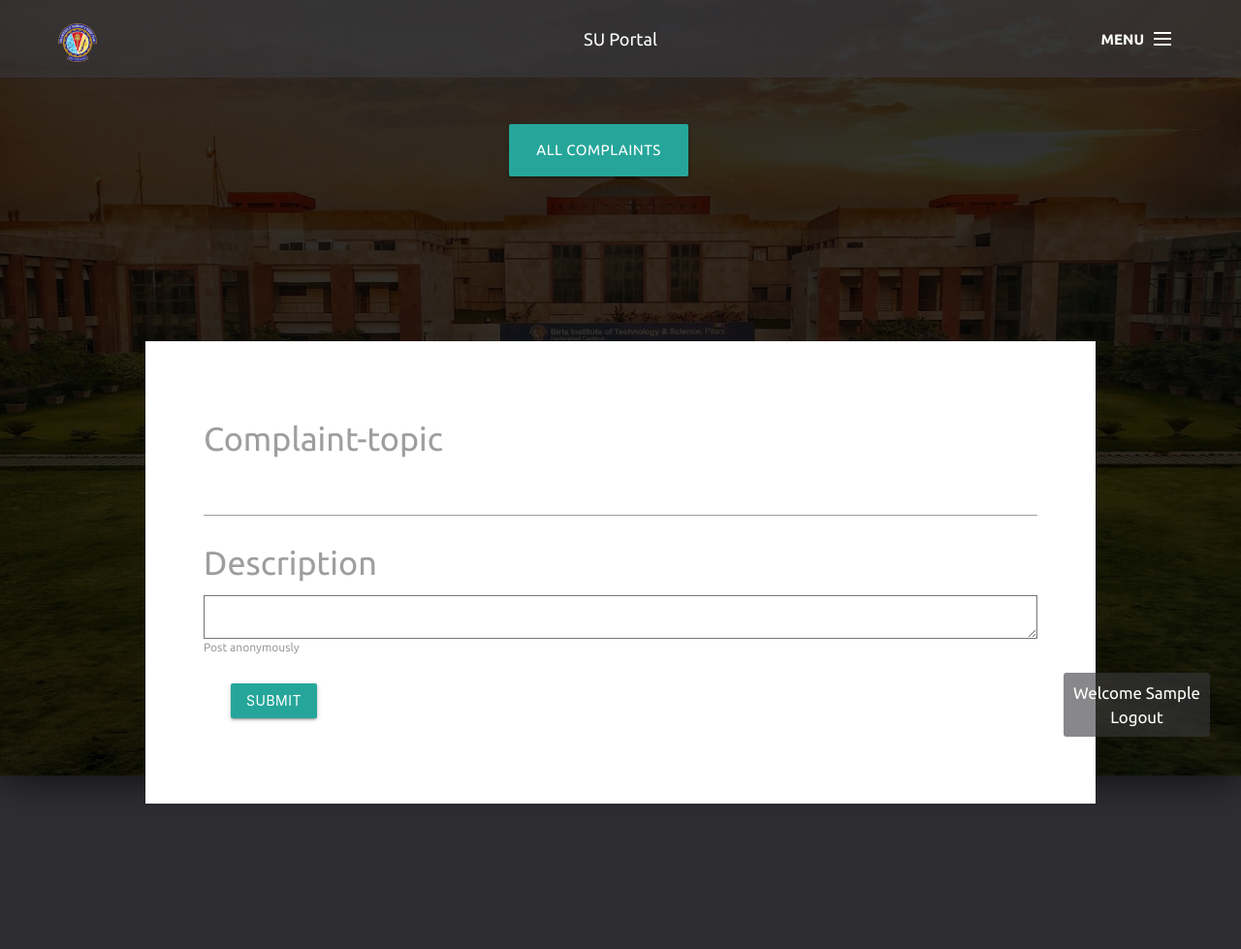
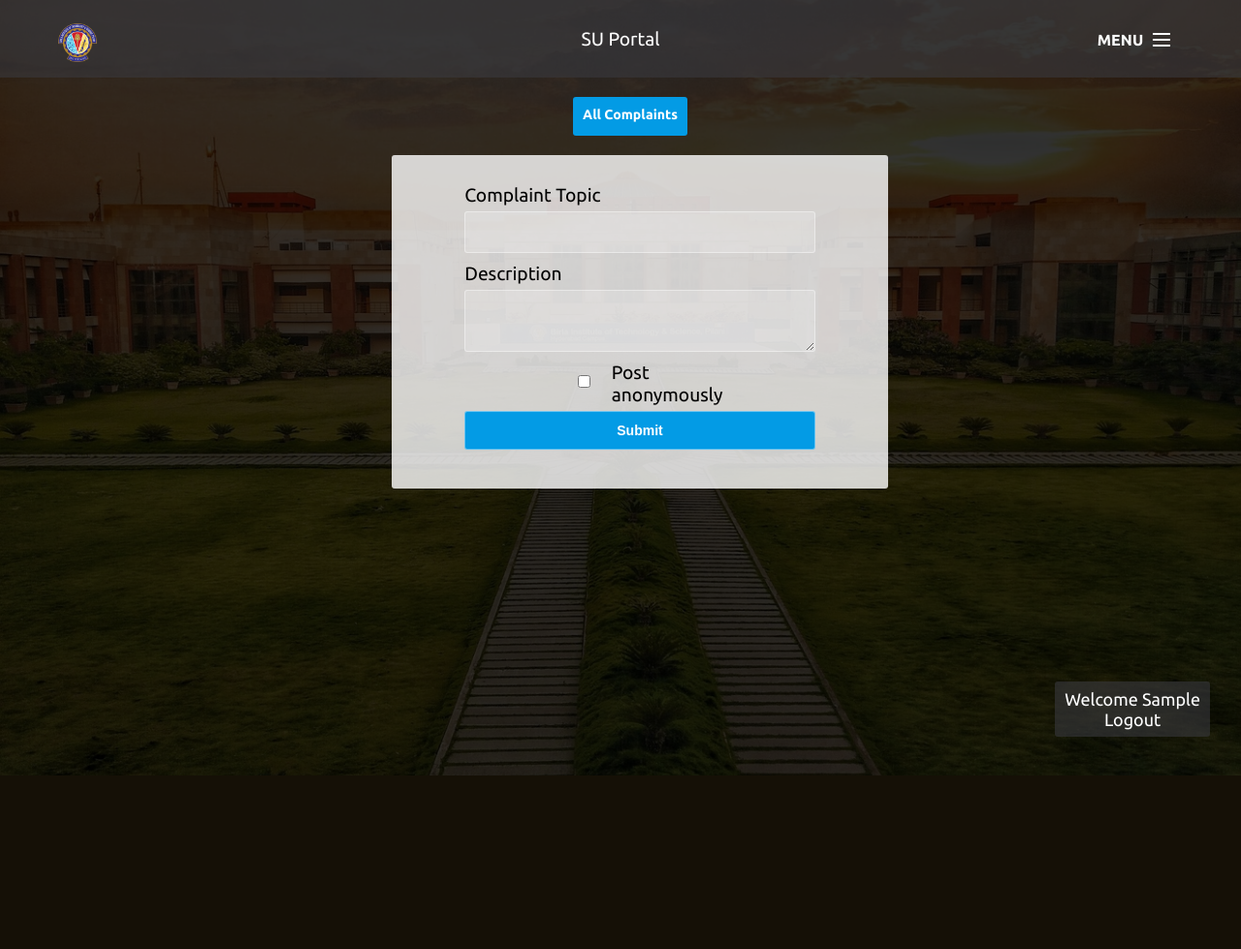
Before and after one commit to bits-su/SU-Portal, a Django app: page /tickets/new/ in a window 1280 px wide. Shown: the whole page at 97% size. After the commit the page ends 800 px from the top, so only its background shows below. Run offline with Django 3.2, Linux system fonts and the light colour scheme; the visitor is signed in with stand-in values (Sample User, id 1); data comes from the database, SQL or seed files in the repository; data that the repository does not hold is empty; some libraries are stand-ins or nearby versions.

Commit message:
front: fix simpleticket

```diff
--- a/app/static/app/stylesheets/home.css
+++ b/app/static/app/stylesheets/home.css
@@ -95,6 +95,10 @@ Main components
     background-size: cover;
     background-attachment: fixed;
     z-index: 0;
+}
+#main-wrapper {
+    max-height: 100vh;
+    overflow: auto;
 }
 #cd-intro h1 {
     position: absolute;
@@ -459,8 +463,7 @@ Main components
 .complaints-block {
     border-radius:20px;
     width: 1700px;
-    padding: 25px;
-    margin: 25px;
+    padding-top: 100px;
 }
 
 .list-head {
--- a/app/static/app/stylesheets/simpleview.css
+++ b/app/static/app/stylesheets/simpleview.css
@@ -3,12 +3,11 @@
     padding:0;
 }
 .table-viewall{
-    padding:1em;
-    margin-left:5em;
     text-align:center;
     color:black;
-    background-color:white;
-    opacity:0.9;
+    background-color: rgba(255,255,255,0.8);
+    width: 80vw;
+    border-radius: 3px;
 }
 .list-head-viewall > td > a{
     color:black;
@@ -21,61 +20,42 @@
 }
 .table-viewall > thead > tr > td{
     font-size:1.5em;
-    padding-left:2em;
 }
 .table-viewall > tbody > tr > td{
     font-size:1.25em;
-    padding-left:2em;
 }
 .table-viewall > tbody,thead > tr > .ticket-name-viewall{
     width:70%;
     text-align:center;
 }
 .simple-view{
-    font-size:20px;
     color:black;
-    padding:1em;
+    display: flex;
+    flex-direction: column;
+    justify-content: center;
+    align-items: center;
 }
 .hidden{
     display:none;
-}
-.row-view{
-    padding-top:1em;
-    padding-left:2em;
-    background-color: white;
-    margin-top:2em;
-}
-.description-view{
-    margin:1em;
-}
-#description-content-view{
-    margin:1em;
 }
 .ticket-view{
     display:flex;
     flex-direction:row;
     justify-content:space-around;
-    padding-right:3em;
-    margin-top:1em;
 }
 .contents-view{
-    padding:1em;
-    background-color: white;
+    padding: 20px;
 }
 .ticket-comments-view{
     display:flex;
     flex-direction:column;
-    background-color: white;
-    opacity:0.9;
-    padding:2em;
     justify-content:space-between;
+    padding: 20px;
 }
 .ticket-comment-main{
     display:flex;
     flex-direction: row;
     justify-content: space-between;
-    background-color: white;
-    padding-top:1em;
 }
 .delete-comment-view > a{
     color:black;
@@ -84,18 +64,117 @@
     padding-bottom:1em;
     border-bottom: 1px solid gray;
 }
-#create-ticket-div-update{
-    padding-top:7.5em;
-}
 .form-update{
-    padding:5em;
     font-size:2em;
     color:black;
 }
-.form-group-update{
-    padding:2em;
-    background-color:white;
+#create-ticket-button > a {
+    background-color: #039be5;
+    color: white;
+    border-radius: 3px;
+    height: 40px;
+    font-size: 14px;
+    font-weight: bold;
+    padding: 10px;
+    margin-left: 20px;
 }
-.form-group-update > input {
-    margin:2em;
+.filter-message {
+    color: white;
 }
+.top-button {
+    background-color: #039be5;
+    color: white;
+    border-radius: 3px;
+    height: 40px;
+    font-size: 14px;
+    font-weight: bold;
+    padding: 10px;
+    margin-left: 20px;
+    cursor: pointer;
+    margin-top: 100px;
+}
+.form-container {
+    display: flex;
+    flex-direction: column;
+    width: 100vw;
+    justify-content: center;
+    align-items: center;
+    margin: 20px;
+}
+.form-container > form {
+    background-color: rgba(255,255,255,0.8);
+    padding: 30px;
+    border-radius: 3px;
+    color: white;
+    width: 40vw;
+}
+.form-group-update {
+    display: flex;
+    justify-content: center;
+    align-items: center;
+    flex-direction: column;
+    font-size: 0.6em;
+}
+textarea,input {
+    margin-bottom: 20px;
+	border: 1px solid rgba(255, 255, 255, 0.4);
+	background-color: rgba(255, 255, 255, 0.2);
+	width: 80%;
+	border-radius: 3px;
+	padding: 10px 15px;
+	margin: 0 auto 10px auto;
+	display: block;
+	font-size: 18px;
+	color: black;
+	-webkit-transition-duration: 0.25s;
+	transition-duration: 0.25s;
+    font-weight: 300;
+}
+#post_as_anonymous {
+    display: flex;
+    flex-direction: row;
+    justify-content: center;
+    align-items: center;
+}
+.submit {
+    background-color: #039be5;
+    color: white;
+    border-radius: 3px;
+    height: 40px;
+    font-size: 14px;
+    font-weight: bold;
+    padding: 10px;
+    cursor: pointer;
+}
+.ticket-created-view {
+    display: flex;
+    flex-direction: column;
+    justify-content: center;
+}
+#info-container {
+    background-color: rgba(255,255,255,0.8);
+    padding: 30px;
+    border-radius: 3px;
+    width: 40vw;
+}
+label {
+    color: black;
+    font-size: 1em;
+    width: 80%;
+}
+.description-view {
+    font-size: 1em !important;
+}
+#description-content-view {
+    text-align: center;
+    padding: 5px;
+
+}
+#table-con {
+    width: 100vw;
+    display: flex;
+    justify-content: center;
+    align-items: center;
+    margin-top: 40px;
+    border-radius: 3px;
+}
--- a/simpleticket/templates/create.html
+++ b/simpleticket/templates/create.html
@@ -1,6 +1,7 @@
 {% extends "base.html" %}
 
 {% block head %}
+<title>Add Complaint - SU Portal</title>
 <script src="/static/ckeditor/ckeditor.js"></script>
 <script src="/static/ckeditor/adapters/jquery.js"></script>
 <style type="text/css">
@@ -28,7 +29,7 @@
 {% block content %}
 <div id="create-ticket-div-update">
     <div class="col-md-6 ticket-view">
-            <div class="waves-effect waves-light btn-large" id="view-all-button">All Complaints</div>
+        <div class="top-button" id="view-all-button">All Complaints</div>
         <!-- <div class="waves-effect waves-light btn-large"><a style="color:white;" href="/tickets/?user={{ user.id }}">View My Complaints</a></div> -->
     </div>
     <script type="text/javascript">
@@ -38,6 +39,7 @@
     </script>
 </div>
 
+<div class="form-container">
     <form class="form-update" action="/tickets/submit_ticket/" method="POST">
         {% csrf_token %}
         <div class="row">
@@ -81,9 +83,9 @@
         </div>
 
         <div class="form-group-update">
-            <label for="name"><h4>Complaint-topic</h4></label>
-            <input style="font-size:0.8em;" type="text" name="name" id="name" value="{{ name }}" class="form-control"/>
-            <label for="desc"><h4>Description</h4></label>
+            <label for="name">Complaint Topic</label>
+            <input type="text" name="name" id="name" value="{{ name }}" />
+            <label for="desc">Description</label>
             <textarea name="desc" id="desc" class="form-control"></textarea>
 
             <div id="post_as_anonymous" onclick="check_fn();">
@@ -91,9 +93,11 @@
                 <label id="anonymous">Post anonymously</label>
             </div>
 
-            <input type="submit" class="btn btn-primary btn-lg" value="Submit" />
+            <input type="submit" class="submit" value="Submit" />
         </div>
     </form>
+</div>
+
 
 <script>
 function check_fn(){
--- a/templates/base.html
+++ b/templates/base.html
@@ -1,7 +1,6 @@
 <html>
 <head>
     {% load static %}
-    <link type="text/css" rel="stylesheet" href="{% static 'materialize/bin/materialize.css' %}"  media="screen,projection"/>
     <link rel="stylesheet" href="{% static "app/stylesheets/home.css" %}">
     <link rel="stylesheet" href="{% static "app/stylesheets/simpleview.css" %}">
 
@@ -15,6 +14,7 @@
     {% endblock %}
 </head>
 <body>
+    <div id="main-wrapper">
         <main id="cd-main-content">
             <section id="cd-intro">
                 {% block content %}
@@ -55,5 +55,6 @@
         </ul>
         <a href="#" class="cd-close-menu">Close<span></span></a>
     </div>
+
 </body>
 </html>
```
Also changed, not shown: simpleticket/templates/view.html (+12 -10 lines), simpleticket/templates/view_all.html (+3 -4 lines). Lines whose indentation alone changed are shown as unchanged.
